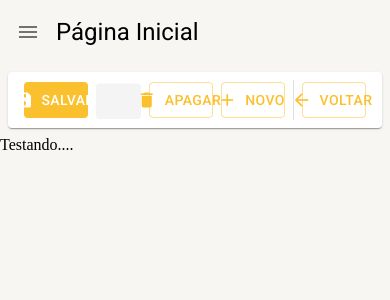
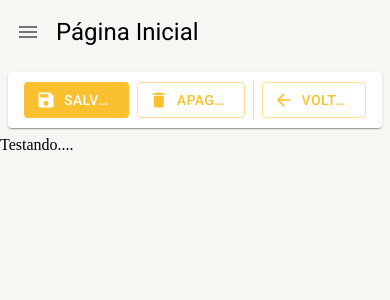
Before and after one commit to douglasdamasceno/Dashboard-com-Material-UI, a React (Create React App) app: page /pagina-inicial in a window 390 px wide. Shown: the top 300 px of the page. Built offline with nearby package versions, Linux system fonts and the light colour scheme.

Commit message:
feat: responsividade nos botões do component DetailTool

```diff
--- a/src/pages/Dashboard/index.tsx
+++ b/src/pages/Dashboard/index.tsx
@@ -6,7 +6,7 @@ export const Dashboard: React.FC = () => {
   return (
       <LayoutBasePage
         title='Página Inicial'
-        toolbar={<DetailTool isSaveAndBackButtonVisible isSaveAndBackButtonLoading />}
+        toolbar={<DetailTool isSaveAndBackButtonVisible />}
 
         >
           Testando....
--- a/src/shared/components/DetailTool/index.tsx
+++ b/src/shared/components/DetailTool/index.tsx
@@ -1,5 +1,4 @@
-import { Box, Button, Divider, Icon, Paper,Skeleton,useTheme } from '@mui/material';
-import React from 'react';
+import { Box, Button, Divider, Icon, Paper,Skeleton,Theme,Typography,useMediaQuery,useTheme } from '@mui/material';
 
 
 interface IListToolProps{
@@ -46,7 +45,10 @@ export function DetailTool ({
     onSaveAndBackButtonClick,
 
 }:IListToolProps) {
+    const isSmDown = useMediaQuery((theme:Theme)=>theme.breakpoints.down('sm'));
     const theme = useTheme();
+    const isMdDown = useMediaQuery(theme.breakpoints.down('md'));
+
   return (
     <Box
         display='flex'
@@ -67,7 +69,14 @@ export function DetailTool ({
                 startIcon={<Icon>save</Icon>}
                 onClick={onSaveButtonClick}
             >
+                <Typography
+                    variant='button'
+                    whiteSpace="nowrap"
+                    textOverflow="ellipsis"
+                    overflow="hidden"
+                >
                     Salvar
+                </Typography>
             </Button>
         }
 
@@ -76,7 +85,7 @@ export function DetailTool ({
             <Skeleton width={110} height={60} />
         }
          {
-            (isSaveAndBackButtonVisible && !isSaveAndBackButtonLoading) &&
+            (isSaveAndBackButtonVisible && !isSaveAndBackButtonLoading && !isSmDown && !isMdDown) &&
             <Button
                 color='primary'
                 disableElevation
@@ -84,11 +93,18 @@ export function DetailTool ({
                 startIcon={<Icon>save</Icon>}
                 onClick={onSaveAndBackButtonClick}
             >
+                <Typography
+                    variant='button'
+                    whiteSpace="nowrap"
+                    textOverflow="ellipsis"
+                    overflow="hidden"
+                >
                     Salvar e voltar
+                </Typography>
             </Button>
         }
          {
-             isSaveAndBackButtonLoading &&
+             (isSaveAndBackButtonLoading && !isSmDown && !isMdDown) &&
              <Skeleton width={180} height={60} />
          }
         {
@@ -100,7 +116,14 @@ export function DetailTool ({
                 startIcon={<Icon>delete</Icon>}
                 onClick={onDeleteButtonClick}
                 >
+                <Typography
+                    variant='button'
+                    whiteSpace="nowrap"
+                    textOverflow="ellipsis"
+                    overflow="hidden"
+                >
                     Apagar
+                </Typography>
             </Button>
         }
          {
@@ -109,7 +132,7 @@ export function DetailTool ({
          }
 
         {
-            (isNewButtonVisible && !isNewButtonLoading) &&
+            (isNewButtonVisible && !isNewButtonLoading && !isSmDown) &&
             <Button
                 color='primary'
                 disableElevation
@@ -117,14 +140,29 @@ export function DetailTool ({
                 startIcon={<Icon>add</Icon>}
                 onClick={onNewButtonClick}
                 >
+                <Typography
+                    variant='button'
+                    whiteSpace="nowrap"
+                    textOverflow="ellipsis"
+                    overflow="hidden"
+                >
                     {newButtonText}
+                </Typography>
              </Button>
         }
          {
-             isNewButtonLoading &&
+             (isNewButtonLoading && !isSmDown) &&
              <Skeleton width={110} height={60} />
          }
+        {
+            (isBackButtonVisible && (
+                isNewButtonVisible ||
+                isDeleteButtonVisible ||
+                isSaveButtonVisible ||
+                isSaveAndBackButtonVisible
+            )) &&
             <Divider variant="middle" orientation='vertical' />
+        }
         {
             (isBackButtonVisible && !isBackButtonLoading) &&
             <Button
@@ -134,7 +172,14 @@ export function DetailTool ({
                 startIcon={<Icon>arrow_back</Icon>}
                 onClick={onBackButtonClick}
                 >
+                <Typography
+                    variant='button'
+                    whiteSpace="nowrap"
+                    textOverflow="ellipsis"
+                    overflow="hidden"
+                >
                     Voltar
+                </Typography>
             </Button>
         }
         {
```
Lines whose indentation alone changed are shown as unchanged.
